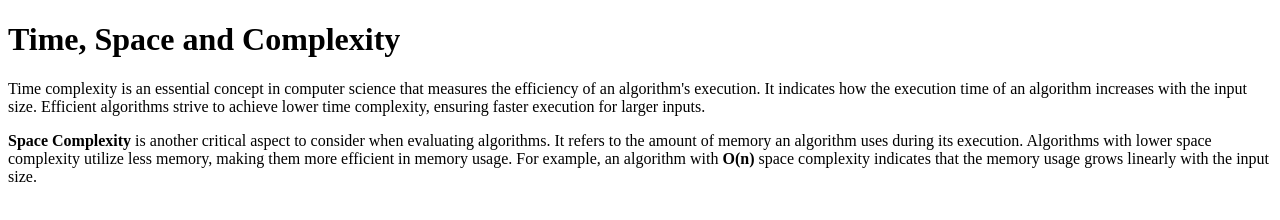
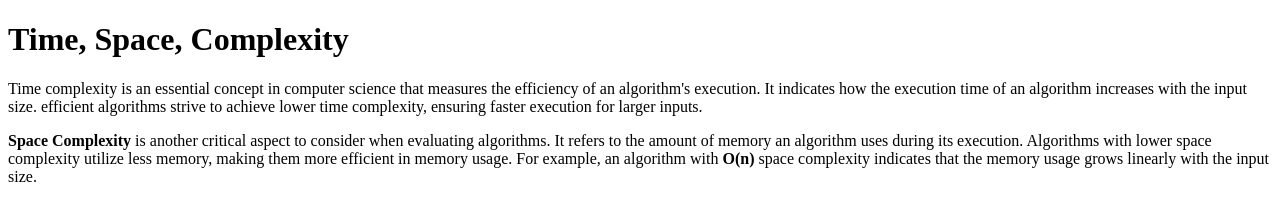
Before and after one commit to acciojob/time-and-space-complexity-PrGhostDev, a website: page main.html in a window 1280 px wide. Drawn offline with Linux system fonts and the light colour scheme.

Commit message:
created a submission

```diff
--- a/main.html
+++ b/main.html
@@ -8,11 +8,11 @@
 
 <body>
 	<!-- the entire body must be written by student -->
-    <h1>Time, Space and Complexity</h1>
+    <h1>Time, Space, Complexity</h1>
     <p>
       Time complexity is an essential concept in computer science that measures
       the efficiency of an algorithm's execution. It indicates how the execution
-      time of an algorithm increases with the input size. Efficient algorithms
+      time of an algorithm increases with the input size. efficient algorithms
       strive to achieve lower time complexity, ensuring faster execution for
       larger inputs.
     </p>
```
